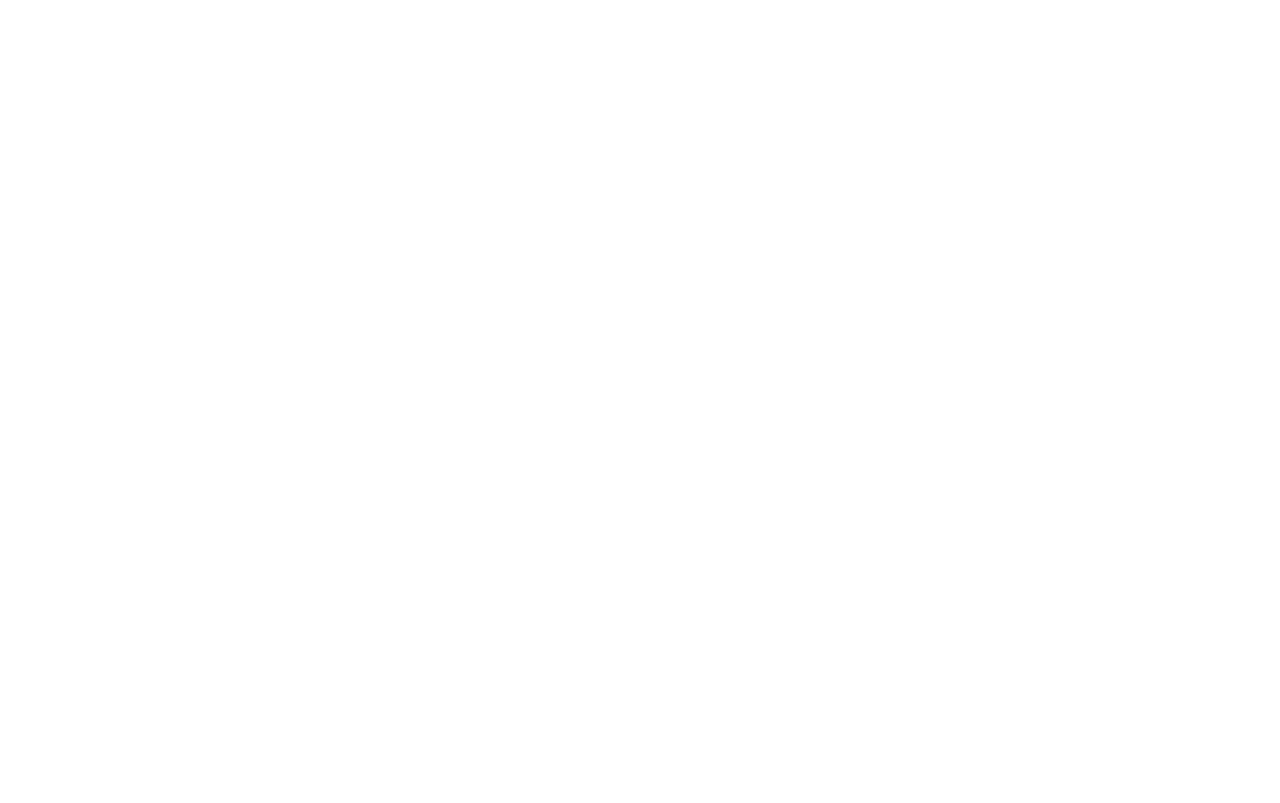
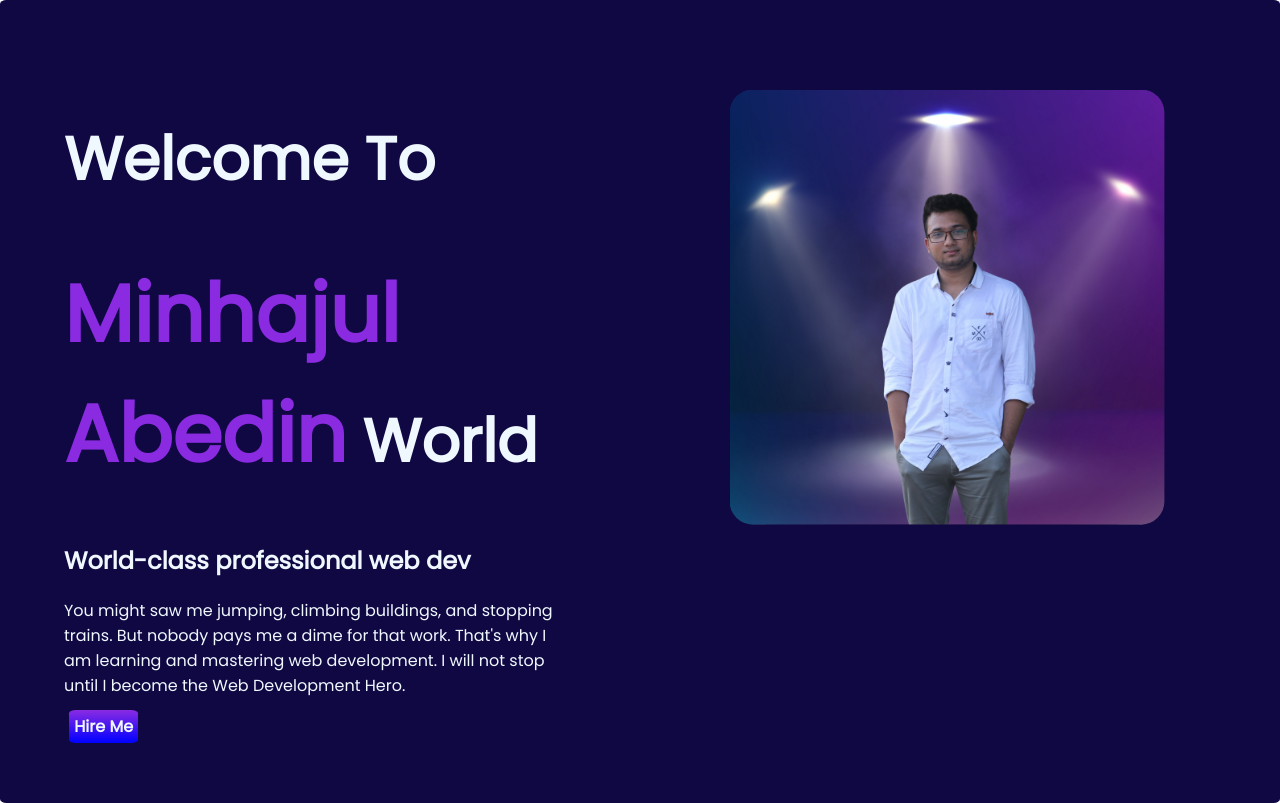
Before and after one commit to MinhajAbedin/My-First-Portfolio, a plain HTML site: page First portfolio/index.html in a window 1280 px wide. Drawn offline with Linux system fonts and the light colour scheme.

Commit message:
top section

```diff
--- a/First portfolio/index.html
+++ b/First portfolio/index.html
@@ -4,9 +4,34 @@
     <meta charset="UTF-8">
     <meta name="viewport" content="width=device-width, initial-scale=1.0">
     <title>My Portfolio</title>
+    <link rel="preconnect" href="https://fonts.googleapis.com">
+    <link rel="preconnect" href="https://fonts.gstatic.com" crossorigin>
+    <link href="https://fonts.googleapis.com/css2?family=Poppins&display=swap" rel="stylesheet">
     <link rel="stylesheet" href="style.css">
 </head>
 <body>
+    <section>
+        <div class="half-width">
+            <h1>Welcome To</h1>
+            <h1><span class="Minhajul-Abedin">Minhajul Abedin</span> World</h1>
+            <h2>World-class professional web dev</h2>
+            <p>You might saw me jumping,
+                 climbing buildings,
+                  and stopping trains.
+                   But nobody pays me a
+                    dime for that work.
+                     That's why I am
+                      learning and mastering
+                       web development. I
+                        will not stop until
+                         I become the Web
+                          Development Hero.</p>
+        <a class="hire-button" target="_blank" href="https://www.notion.so/Module-3-06cae0ac14e549ea8e2da45e3952afde">Hire Me</a>
+        </div>
+        <div class="half-width">
+            <img src="New folder/Untitled design (11).png">
+        </div>
+    </section>
 
 </body>
 </html>
--- a/First portfolio/style.css
+++ b/First portfolio/style.css
@@ -0,0 +1,37 @@
+body{
+    margin: 0;
+
+    font-family: 'Poppins', sans-serif;
+}
+h1{
+    font-size: 60px;
+}
+.Minhajul-Abedin{
+    font-size: 80px;
+    color: blueviolet;
+}
+section{
+
+    color: aliceblue;
+    display: flex;
+    border-radius: .5%;
+    background-color:rgb(16, 8, 66);
+}
+.half-width{
+    width: 50%;
+    padding: 5%;
+}
+.half-width img{
+    width: 85%;
+    padding: 5%;
+    border-radius: 10%;
+}
+.hire-button{
+    text-decoration: none;
+    color: aliceblue;
+    font-weight: 600;
+    background-image: linear-gradient(blueviolet,blue);
+    margin: 1%;
+    padding: 1%;
+    border-radius: 10%;
+}
```
Also changed, not shown: First portfolio/New folder/Untitled design (1).png (added), First portfolio/New folder/Untitled design (11).png (added), First portfolio/New folder/Untitled design (2).png (added), First portfolio/New folder/Untitled design (4).png (added), First portfolio/New folder/Untitled design (8).png (added), 6 other files.
